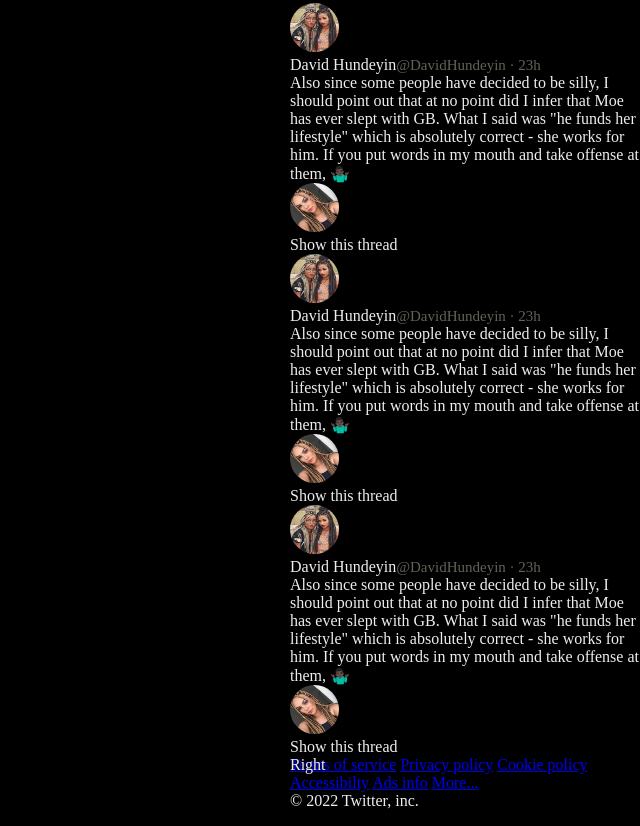
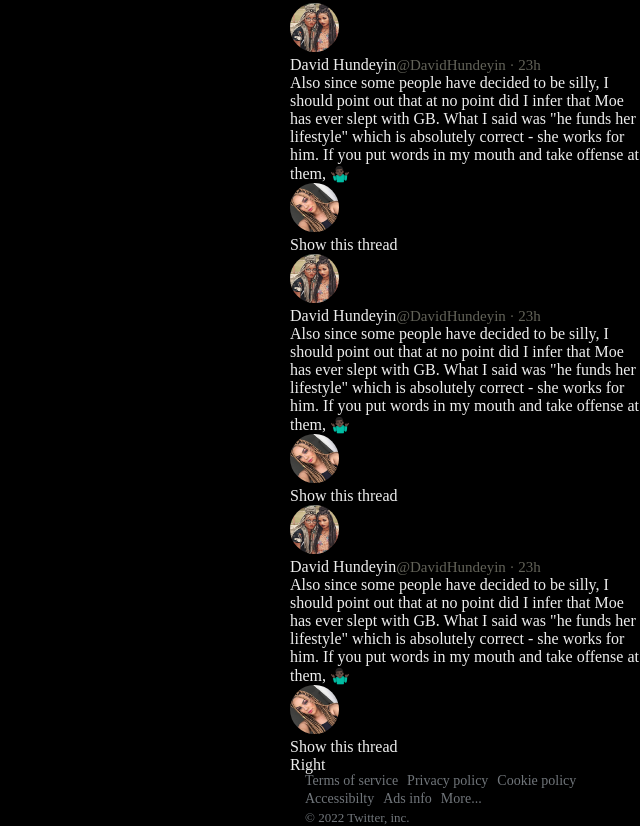
Before and after one commit to Zika99/Group5_Twitter_Homepage, a plain HTML site: page index.html in a window 1280 px wide. Shown: the part 398-1224 px from the top of the page, without its empty margins (640-1280 px from the left). Drawn offline with Linux system fonts and the light colour scheme.

Commit message:
1ST COMMIT

```diff
--- a/style.css
+++ b/style.css
@@ -74,3 +74,24 @@ opacity: 0.4;
 .right{
     position: fixed;
 }
+/* tHE NEW  FOOTER */
+.footer{
+    margin-top: 15px;
+    margin-left: 15px;
+}
+.footer a{
+    text-decoration: none;
+    font-size: 14px;
+    color:rgb(113, 118, 123);
+    padding-right: 5px;
+
+}
+
+.footer p{
+    font-size: 13px;
+    color:rgb(113, 118, 123);
+    margin-top: 3px;
+}
+.footer a:hover{
+    text-decoration: underline;
+}
```
